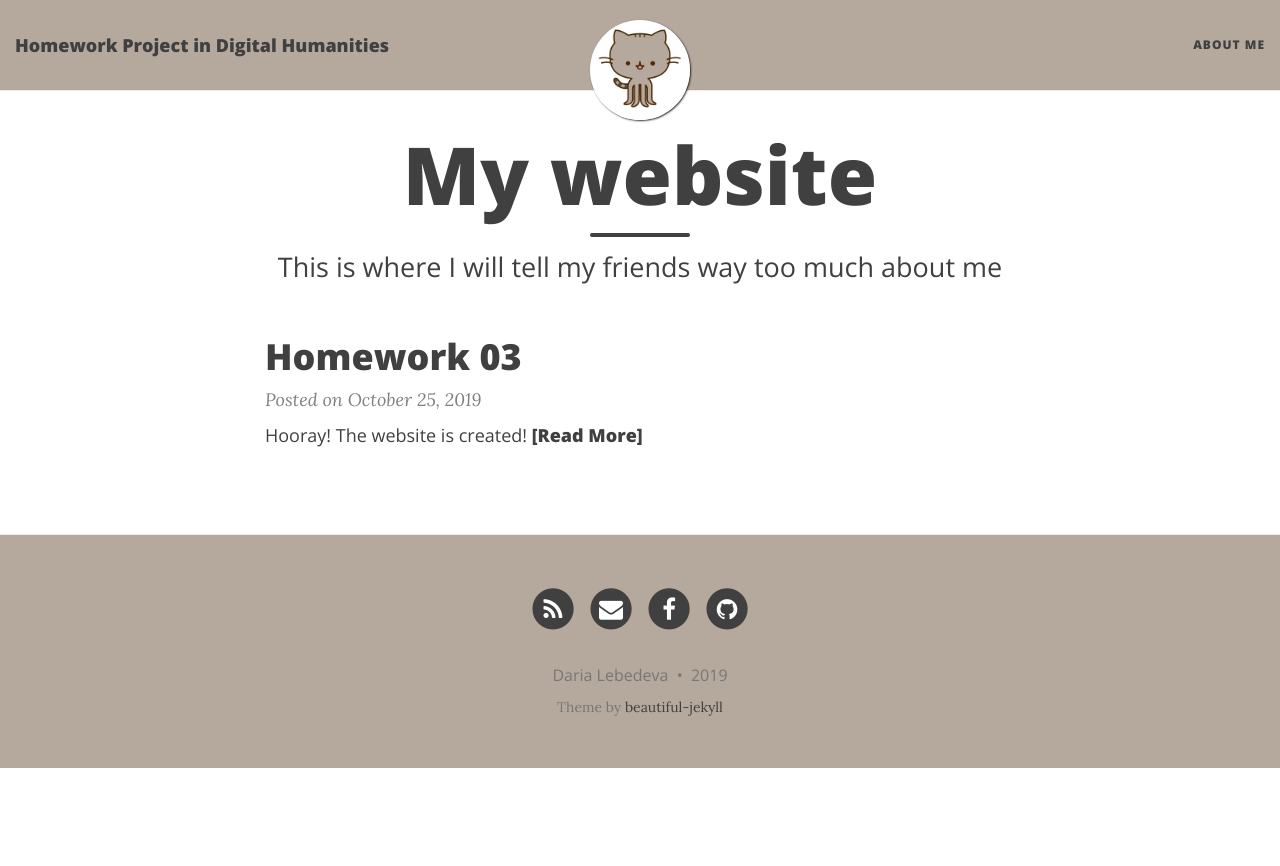
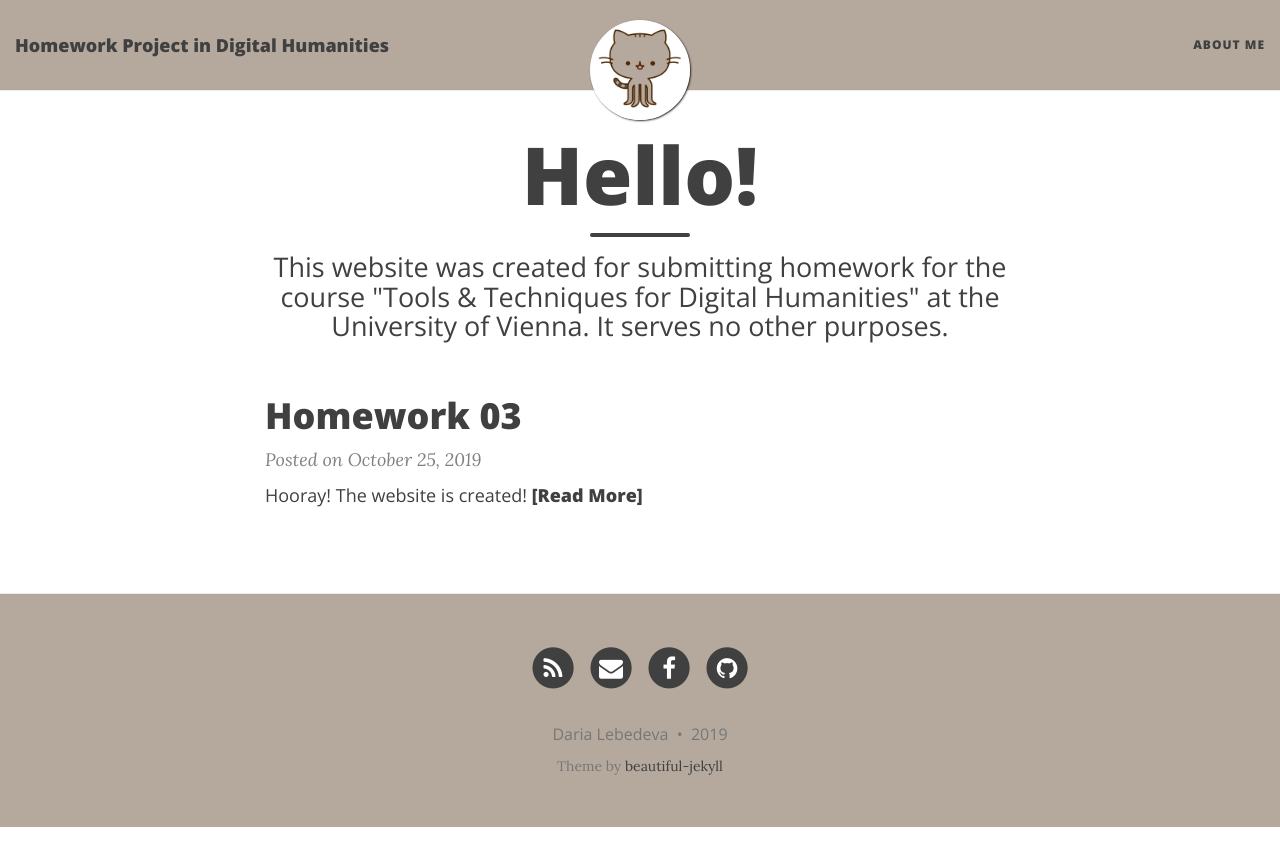
Before and after one commit to leda7466/leda7466.github.io, a Jekyll site: the page built from index.html, in a window 1280 px wide. Shown: the top 866 px of the page. Built offline with Jekyll 4.4.1, drawn with Linux system fonts in a browser that asks for light colours; nearby versions of some CDN libraries; the list of posts is cut into pages by our own code.

Commit message:
index edited

```diff
--- a/index.html
+++ b/index.html
@@ -1,7 +1,7 @@
 ---
 layout: page
-title: My website
-subtitle: This is where I will tell my friends way too much about me
+title: Hello!
+subtitle: This website was created for submitting homework for the course "Tools & Techniques for Digital Humanities" at the University of Vienna. It serves no other purposes.
 use-site-title: true
 ---
 
```
